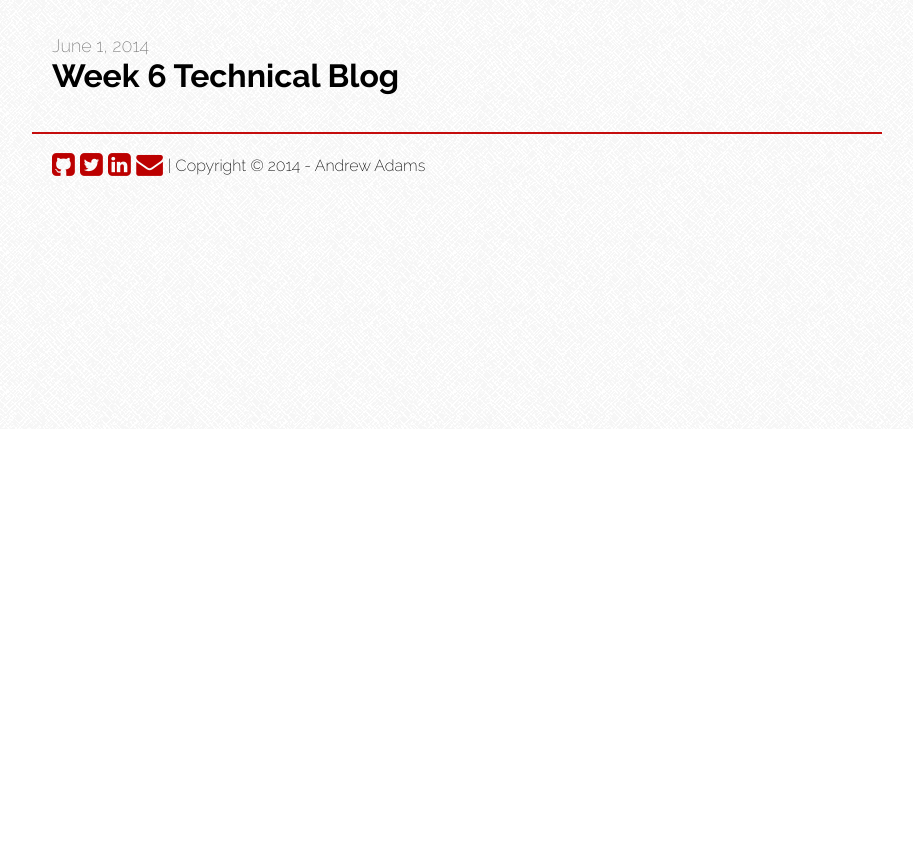
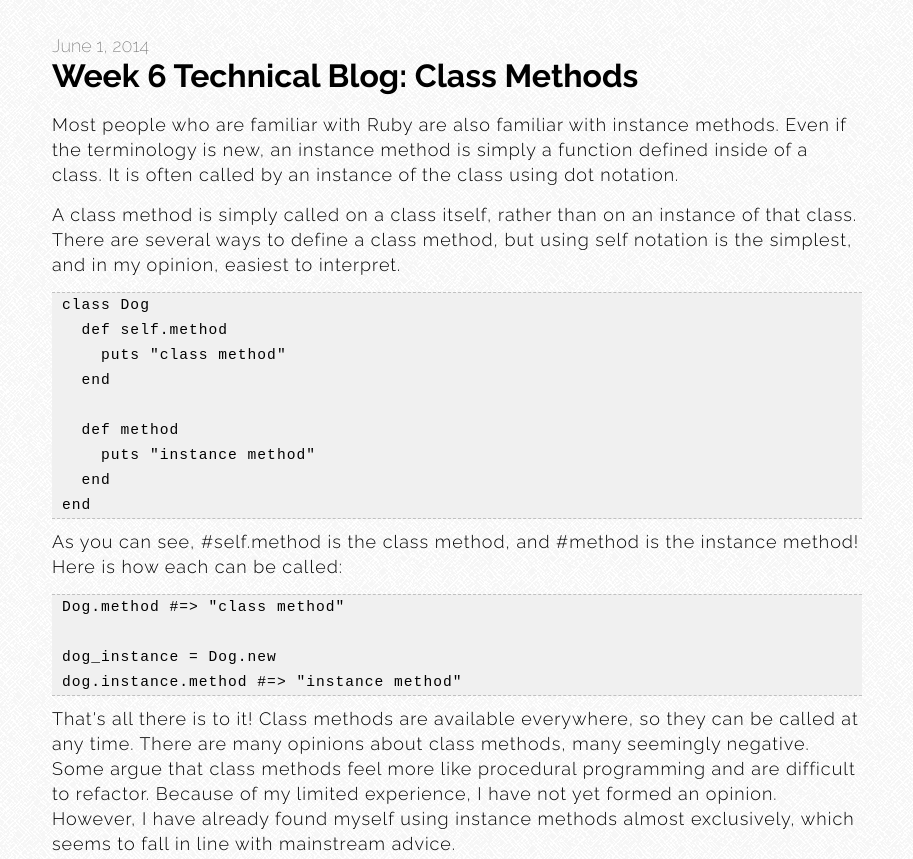
Before and after one commit to andrewjadams3/dbc_blog, a plain HTML site: page unit2_projects/week6_technical_blog.html in a window 1280 px wide. Shown: the part 371-1230 px from the top of the page, without its empty margins (183-1096 px from the left). Before the commit the page ends 800 px from the top, so only its background shows below. Drawn offline with Linux system fonts and the light colour scheme.

Commit message:
Complete week 6 tech blog

```diff
--- a/unit2_projects/week6_technical_blog.html
+++ b/unit2_projects/week6_technical_blog.html
@@ -27,9 +27,31 @@
 
 		<section class="content">
 			<h3 class="post-date">June 1, 2014</h3>
-			<h2 class="post-title">Week 6 Technical Blog</h2>
+			<h2 class="post-title">Week 6 Technical Blog: Class Methods</h2>
 			<div class="post">
-				<p></p>
+				<p>Most people who are familiar with Ruby are also familiar with instance methods. Even if the terminology is new, an instance method is simply a function defined inside of a class. It is often called by an instance of the class using dot notation.</p>
+				<p>A class method is simply called on a class itself, rather than on an instance of that class. There are several ways to define a class method, but using self notation is the simplest, and in my opinion, easiest to interpret.</p>
+				<div class="codeblock">
+					<pre>
+class Dog
+  def self.method
+    puts "class method"
+  end
+
+  def method
+    puts "instance method"
+  end
+end</pre>
+				</div>
+				<p>As you can see, #self.method is the class method, and #method is the instance method! Here is how each can be called:</p>
+				<div class="codeblock">
+					<pre>
+Dog.method #=> "class method"
+
+dog_instance = Dog.new
+dog.instance.method #=> "instance method"</pre>
+				</div>
+				<p>That's all there is to it! Class methods are available everywhere, so they can be called at any time. There are many opinions about class methods, many seemingly negative. Some argue that class methods feel more like procedural programming and are difficult to refactor. Because of my limited experience, I have not yet formed an opinion. However, I have already found myself using instance methods almost exclusively, which seems to fall in line with mainstream advice.</p>
 			</div>
 		</section>
 
```
